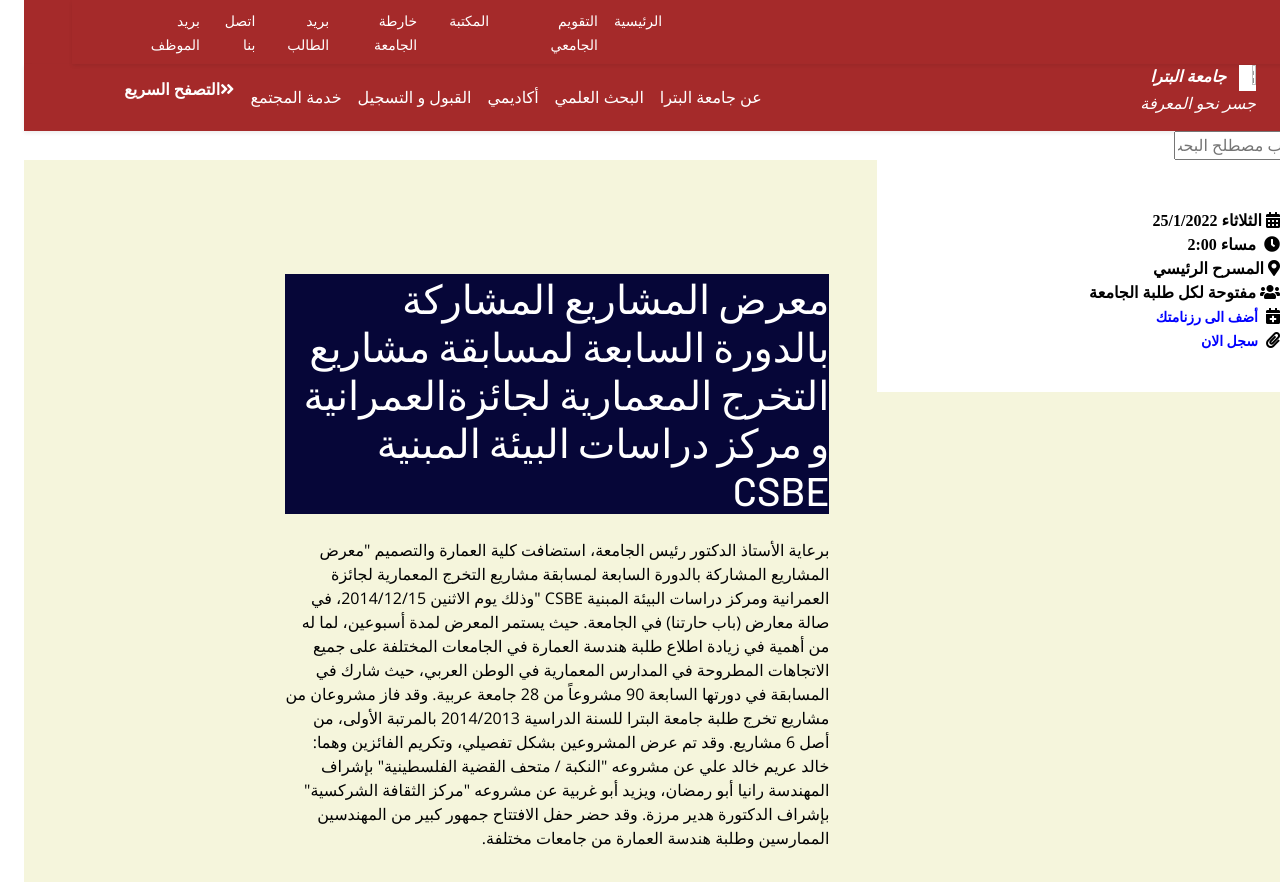
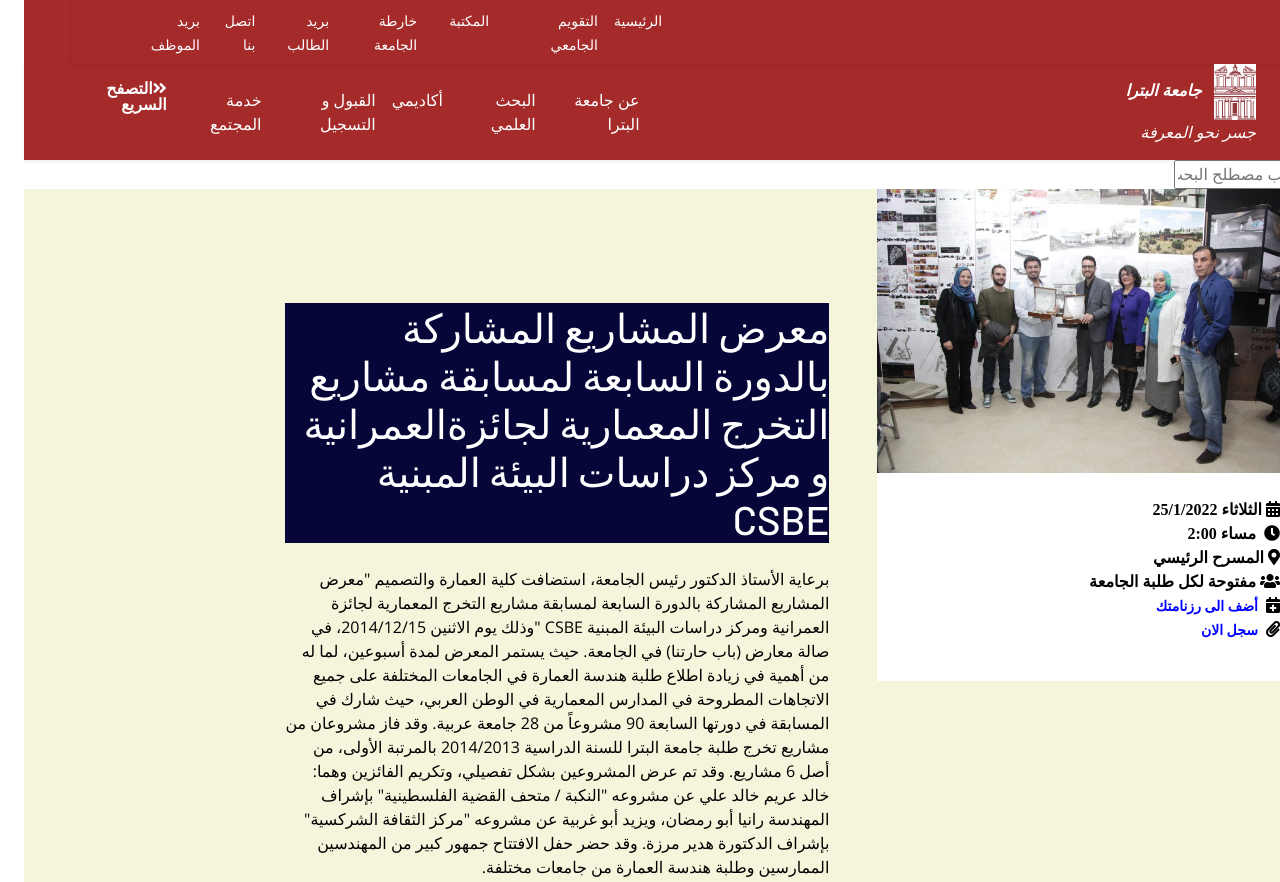
Before and after one commit to DemaNajem/petra, a plain HTML site: page index.html in a window 1280 px wide. Shown: the top 882 px of the page. Drawn offline with nearby package versions, Linux system fonts and the light colour scheme; files that its build step writes are made by us from their sources; a script that the page names is missing.

Commit message:
Update index.html

```diff
--- a/index.html
+++ b/index.html
@@ -9,7 +9,7 @@
     <meta content="petra" name="description">
 
     <!-- Favicon -->
-    <link href="img/icon.jpeg" rel="icon">
+    <link href="icon.jpeg" rel="icon">
 
     <!-- Google Web Fonts -->
     <link rel="preconnect" href="https://fonts.googleapis.com">
@@ -27,7 +27,7 @@
     <link href="css/bootstrap.min.css" rel="stylesheet">
 
     <!-- Template Stylesheet -->
-    <link href="css/style.css" rel="stylesheet">
+    <link href="style.css" rel="stylesheet">
 </head>
 <header style="background-color: brown;">
 
@@ -57,7 +57,7 @@
     <!-- Navbar Start -->
     <nav class="navbar navbar-expand-lg   shadow-sm px-5 py-3 py-lg-0 text-white">
         <p>
-        <i class="m-0 text-uppercase "><img src="img/perta.png" style=" width: 15%; height: 15%; background-color:white" > &nbsp;
+        <i class="m-0 text-uppercase "><img src="perta.png" style=" width: 15%; height: 15%; background-color:white" > &nbsp;
          <b>جامعة البترا</b> <br/> جسر نحو المعرفة</i></p>
            &nbsp; &nbsp; &nbsp; &nbsp; &nbsp; &nbsp; &nbsp; &nbsp; &nbsp; &nbsp; &nbsp; &nbsp; &nbsp; &nbsp; &nbsp; &nbsp; &nbsp; &nbsp; &nbsp; &nbsp;&nbsp;&nbsp;&nbsp;&nbsp;&nbsp;&nbsp;&nbsp;&nbsp;&nbsp;&nbsp;&nbsp;&nbsp;&nbsp;&nbsp;&nbsp;&nbsp;&nbsp;&nbsp;&nbsp;&nbsp;&nbsp;&nbsp;&nbsp;&nbsp;&nbsp;&nbsp;&nbsp;&nbsp;&nbsp;&nbsp;&nbsp;&nbsp;&nbsp;&nbsp;&nbsp;&nbsp;&nbsp;&nbsp;&nbsp;&nbsp;&nbsp;&nbsp;&nbsp;&nbsp;&nbsp;&nbsp;&nbsp;&nbsp;&nbsp;&nbsp;&nbsp;&nbsp;&nbsp;&nbsp;
         <div class="navbar-nav ms-auto py-0 me-n3" style="color: white;">
@@ -105,7 +105,7 @@
         <div class="row g-0">
             <div class="col-lg-4">
                 <div style="background-color: white">
-                    <img class="img-fluid" src="img/p1.jpg" alt="">
+                    <img class="img-fluid" src="p1.jpg" alt="">
                     <div class="p-4" style="padding: auto;">
                         <i  class=	"fas fa-calendar-alt"  style="color:black">&nbsp;الثلاثاء 25/1/2022</i>
                      <br/><i  class="fas fa-clock"  style="color:black">&nbsp; مساء 2:00</i>
```
